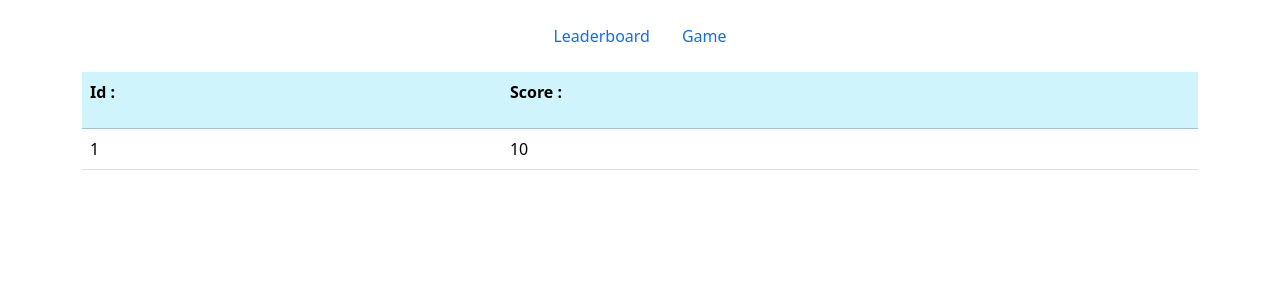
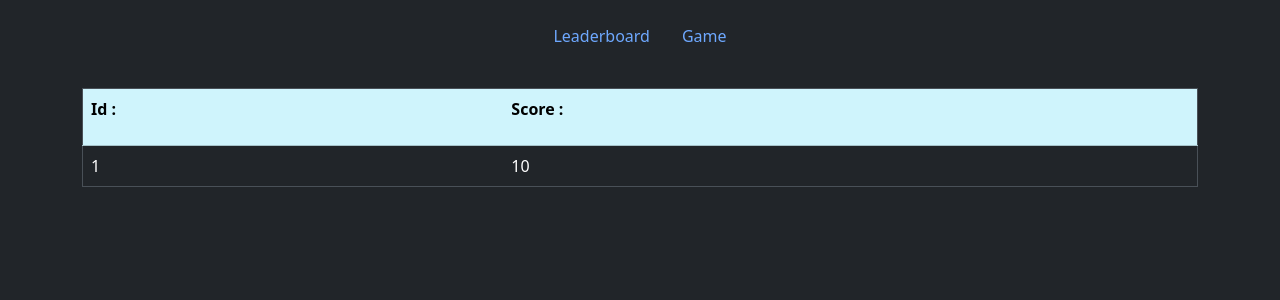
Before and after one commit to Delogarix/School-Tetris, a PHP site: page / in a window 1280 px wide. Shown: the top 300 px of the page. Run offline with PHP 8.4, Linux system fonts and the light colour scheme; tables that the repository leaves empty hold one stand-in row (values such as "Sample post").

Commit message:
bootstrap changes

```diff
--- a/index.php
+++ b/index.php
@@ -27,7 +27,7 @@ try {
 ?>
 
 <!DOCTYPE html>
-<html lang="fr">
+<html lang="fr" data-bs-theme="dark">
 <head>
     <meta charset="UTF-8">
     <meta name="viewport" content="width=device-width, initial-scale=1.0">
@@ -38,10 +38,9 @@ try {
     <header class="d-flex justify-content-center py-3">
         <?php include_once(__DIR__ . "/struct/header.php") ?>
     </header>
-    <main>
-        <div id="board">
+    <main class="d-flex justify-content-center py-3">
         <div class="container">
-                <table class="table">
+            <table class="table border">
                 <thead>
                     <tr>
                         <th scope="col" class="table-info"><p>Id :</p></th>
@@ -62,7 +61,6 @@ try {
                 </tbody>
             </table>
         </div>
-        </div>
     </main>
 </body>
 </html>
```
Lines whose indentation alone changed are shown as unchanged.
